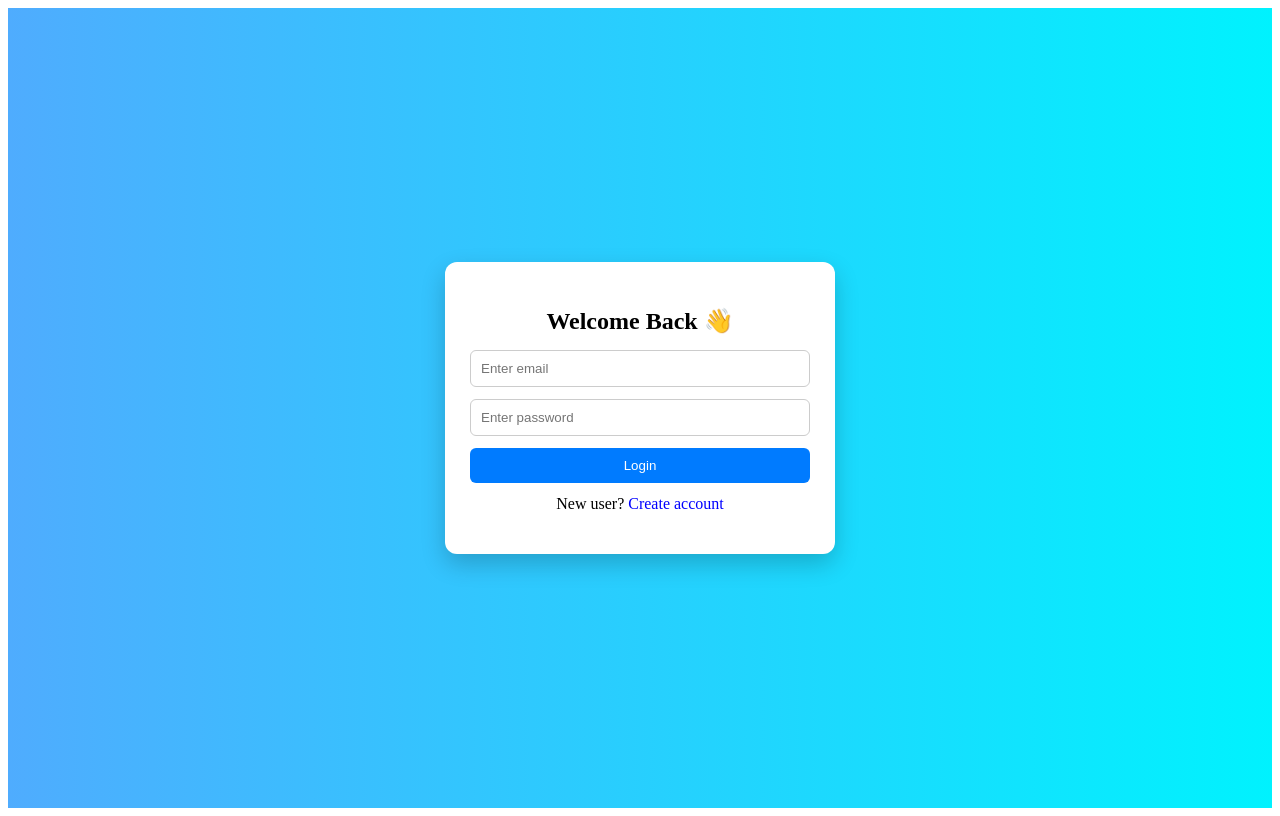
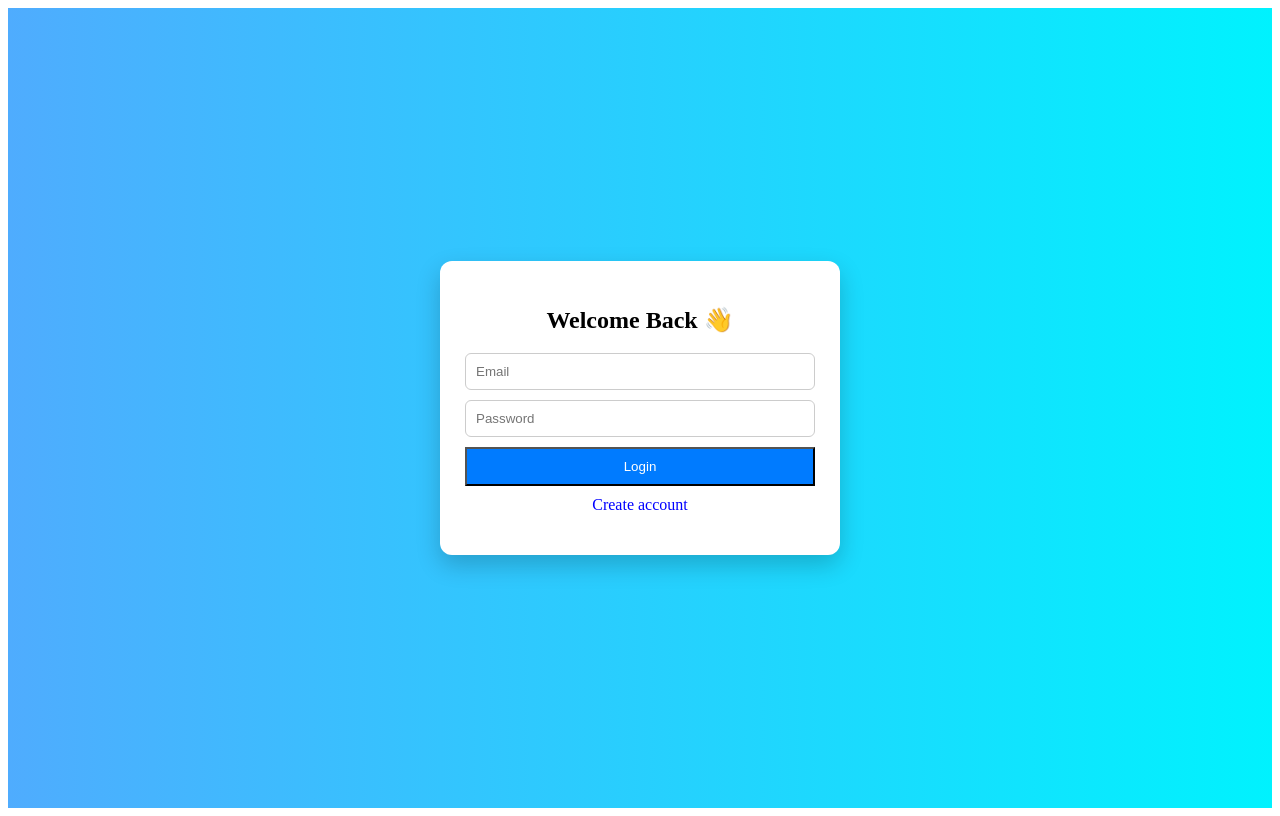
Before and after one commit to devanandadevu8606-dot/task-manager-frontend, a React (Vite) app: page / in a window 1280 px wide. Built offline with nearby package versions, Linux system fonts and the light colour scheme; no server answers.

Commit message:
frontend ready for production

```diff
--- a/src/pages/login.jsx
+++ b/src/pages/login.jsx
@@ -3,22 +3,13 @@ import { useNavigate } from "react-router-dom";
 import api from "../services/api";
 import toast from "react-hot-toast";
 
-function Login() {
+export default function Login() {
   const [email, setEmail] = useState("");
   const [password, setPassword] = useState("");
-  const [loading, setLoading] = useState(false);
-
   const navigate = useNavigate();
 
   const handleLogin = async (e) => {
     e.preventDefault();
-
-    if (!email || !password) {
-      toast.error("Please fill all fields");
-      return;
-    }
-
-    setLoading(true);
 
     try {
       const res = await api.post("/auth/login", {
@@ -26,62 +17,50 @@ function Login() {
         password,
       });
 
-      localStorage.setItem("token", res.data.data.token);
+      localStorage.setItem("token", res.data.token);
 
-      toast.success("Login Successful");
+      toast.success("Login successful");
+      navigate("/dashboard");
 
-      navigate("/dashboard");
-    } catch (error) {
-      toast.error(error.response?.data?.message || "Login failed");
+    } catch (err) {
+      toast.error(err.response?.data?.message || "Login failed");
     }
-
-    setLoading(false);
   };
 
   return (
     <div style={styles.container}>
       <div style={styles.card}>
-        <h2 style={{ marginBottom: "15px" }}>Welcome Back 👋</h2>
+        <h2>Welcome Back 👋</h2>
 
         <form onSubmit={handleLogin} style={styles.form}>
           <input
-            type="email"
-            placeholder="Enter email"
+            name="email"
+            placeholder="Email"
             value={email}
             onChange={(e) => setEmail(e.target.value)}
             style={styles.input}
           />
 
           <input
+            name="password"
             type="password"
-            placeholder="Enter password"
+            placeholder="Password"
             value={password}
             onChange={(e) => setPassword(e.target.value)}
             style={styles.input}
           />
 
-          <button type="submit" disabled={loading} style={styles.button}>
-            {loading ? "Logging in..." : "Login"}
-          </button>
+          <button style={styles.button}>Login</button>
         </form>
 
-        <p style={{ marginTop: "12px" }}>
-          New user?{" "}
-          <span
-            onClick={() => navigate("/register")}
-            style={{ color: "blue", cursor: "pointer" }}
-          >
-            Create account
-          </span>
+        <p onClick={() => navigate("/register")} style={styles.link}>
+          Create account
         </p>
       </div>
     </div>
   );
 }
 
-export default Login;
-
-/* 🎨 STYLES */
 const styles = {
   container: {
     height: "100vh",
@@ -90,34 +69,16 @@ const styles = {
     alignItems: "center",
     background: "linear-gradient(to right, #4facfe, #00f2fe)",
   },
-
   card: {
-    width: "340px",
+    width: "350px",
     padding: "25px",
     background: "white",
     borderRadius: "12px",
     boxShadow: "0 10px 25px rgba(0,0,0,0.2)",
     textAlign: "center",
   },
-
-  form: {
-    display: "flex",
-    flexDirection: "column",
-    gap: "12px",
-  },
-
-  input: {
-    padding: "10px",
-    borderRadius: "6px",
-    border: "1px solid #ccc",
-  },
-
-  button: {
-    padding: "10px",
-    background: "#007bff",
-    color: "white",
-    border: "none",
-    borderRadius: "6px",
-    cursor: "pointer",
-  },
+  form: { display: "flex", flexDirection: "column", gap: "10px" },
+  input: { padding: "10px", borderRadius: "6px", border: "1px solid #ccc" },
+  button: { padding: "10px", background: "#007bff", color: "white" },
+  link: { marginTop: "10px", cursor: "pointer", color: "blue" },
 };
```
Also changed, not shown: 1 other file (tests, documents, lock files or other folders).
